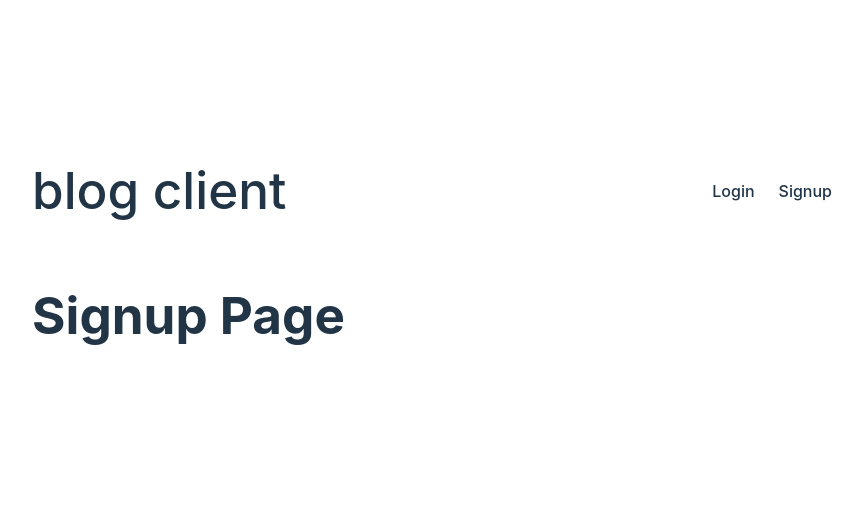
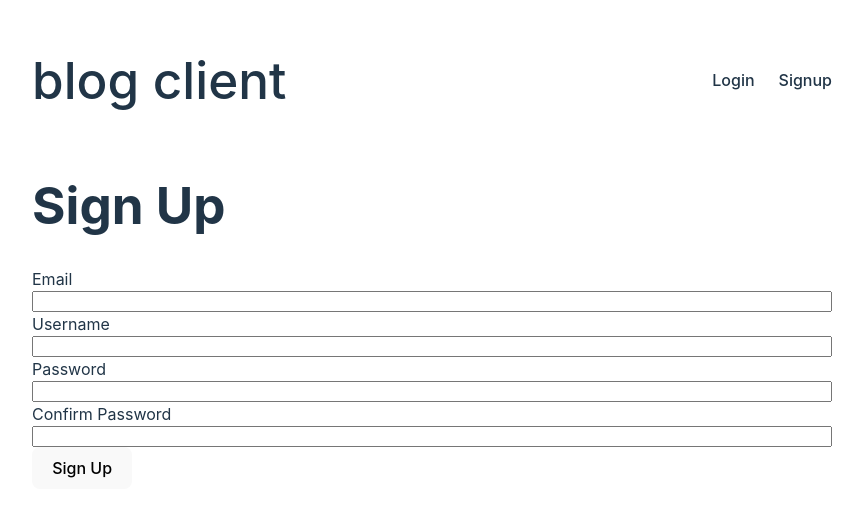
Before and after one commit to sourdoughbredd/blog-client, a React (Vite) app: page /users/signup in a window 1280 px wide. Shown: the part 147-664 px from the top of the page, without its empty margins (208-1071 px from the left). Built offline with nearby package versions, Linux system fonts and the light colour scheme.

Commit message:
Create sign up page

```diff
--- a/src/pages/Signup.jsx
+++ b/src/pages/Signup.jsx
@@ -1,5 +1,110 @@
+import { useState, useContext } from "react";
+import { signup } from "../api";
+import { AuthContext } from "../context/authContext";
+
 const Signup = () => {
-  return <h1>Signup Page</h1>;
+  const { authenticated, setAuthenticated } = useContext(AuthContext);
+  const [formData, setFormData] = useState({
+    email: "",
+    username: "",
+    password: "",
+    confirmPassword: "",
+  });
+
+  console.log("Signup page authenticated status: " + authenticated);
+
+  const handleChange = (event) => {
+    const { name, value } = event.target;
+    setFormData((prevData) => ({
+      ...prevData,
+      [name]: value,
+    }));
+  };
+
+  const handleSubmit = async (event) => {
+    event.preventDefault();
+
+    if (formData.password !== formData.confirmPassword) {
+      alert("Passwords do not match!");
+      return;
+    }
+
+    try {
+      const response = await signup(
+        formData.email,
+        formData.username,
+        formData.password
+      );
+      if (response.error) {
+        alert("Error signing up. Check console for details.");
+        console.log("Error signing up with response...");
+        console.error(response);
+      } else {
+        alert("Successful signup! Press ok to go to login.");
+        window.location.href = "/users/login";
+      }
+    } catch (err) {
+      console.error(err);
+    }
+  };
+
+  if (authenticated) {
+    return (
+      <>
+        <h1>Sign Up</h1>
+        <h3>You are already logged in.</h3>
+      </>
+    );
+  }
+
+  return (
+    <>
+      <h1>Sign Up</h1>
+      <form onSubmit={handleSubmit}>
+        <div className="form-group">
+          <label htmlFor="email">Email</label>
+          <input
+            type="email"
+            name="email"
+            value={formData.email}
+            onChange={handleChange}
+            required
+          />
+        </div>
+        <div className="form-group">
+          <label htmlFor="username">Username</label>
+          <input
+            type="text"
+            name="username"
+            value={formData.username}
+            onChange={handleChange}
+            required
+          />
+        </div>
+        <div className="form-group">
+          <label htmlFor="password">Password</label>
+          <input
+            type="password"
+            name="password"
+            value={formData.password}
+            onChange={handleChange}
+            required
+          />
+        </div>
+        <div className="form-group">
+          <label htmlFor="confirmPassword">Confirm Password</label>
+          <input
+            type="password"
+            name="confirmPassword"
+            value={formData.confirmPassword}
+            onChange={handleChange}
+            required
+          />
+        </div>
+        <button type="submit">Sign Up</button>
+      </form>
+    </>
+  );
 };
 
 export default Signup;
```
